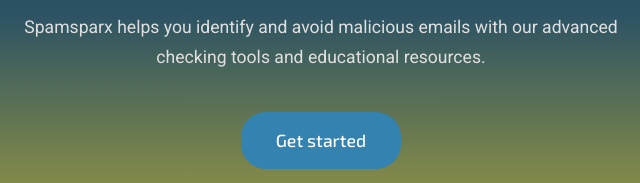
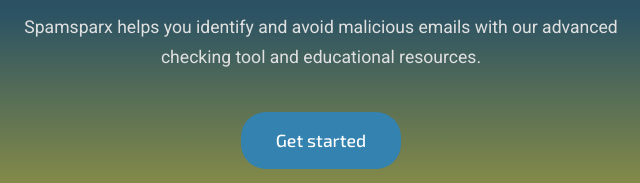
Before and after one commit to juli4u/spamsparx, a plain HTML site: page home.html in a window 1280 px wide. Shown: the part 386-569 px from the top of the page, 319-959 px from the left. Drawn offline with Linux system fonts and the light colour scheme.

Commit message:
made changes in promo section

```diff
--- a/home.html
+++ b/home.html
@@ -36,7 +36,7 @@
     </header>
       <main class="main-section" id="mainsection">
         <h1 class="main-section-heading">Welcome to Spamsparx</h1>
-        <p class="main-section-subheading">Spamsparx helps you identify and avoid malicious emails with our advanced checking tools and educational resources.</p>
+        <p class="main-section-subheading">Spamsparx helps you identify and avoid malicious emails with our advanced checking tool and educational resources.</p>
         <a href="spamchecker.html" class="main-section-button">Get started</a>
     </main>
     <script src="home.js"></script>
```
